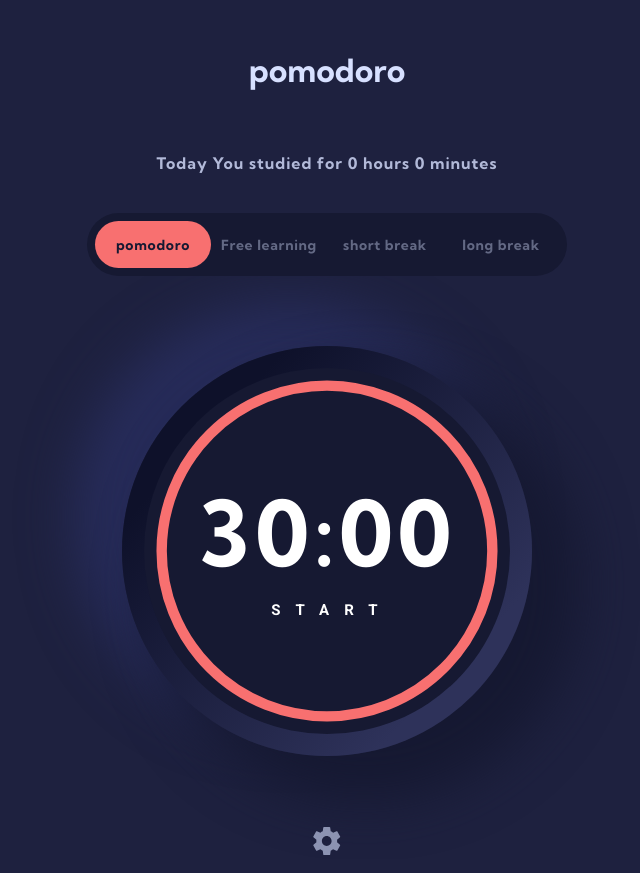
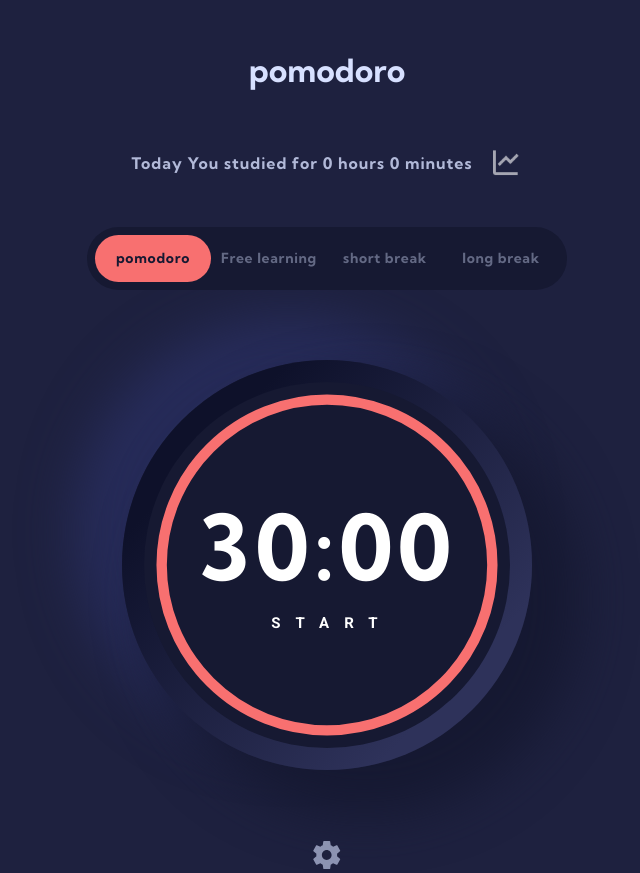
Before and after one commit to mlatka9/Pomodoro-app, a React (Create React App) app: page / in a window 1280 px wide. Shown: the whole page, without its empty margins (313-953 px from the left). Built offline with nearby package versions, Linux system fonts and the light colour scheme.

Commit message:
Add study history modal

```diff
--- a/package.json
+++ b/package.json
@@ -6,8 +6,10 @@
     "@testing-library/jest-dom": "^5.14.1",
     "@testing-library/react": "^11.2.7",
     "@testing-library/user-event": "^12.8.3",
+    "chart.js": "^3.6.2",
     "prop-types": "^15.7.2",
     "react": "^17.0.2",
+    "react-chartjs-2": "^4.0.0",
     "react-dom": "^17.0.2",
     "react-scripts": "4.0.3",
     "styled-components": "^5.3.3"
--- /dev/null
+++ b/src/components/HistoryModal/HistoryModal.js
@@ -0,0 +1,88 @@
+import { Wrapper, ModalBackground, SettignsHeader, ContentWrapper } from './HistoryModal.styles';
+import { Chart as ChartJS, CategoryScale, LinearScale, BarElement, Title, Tooltip, Legend } from 'chart.js';
+import { Bar } from 'react-chartjs-2';
+import IconClose from 'assets/images/icon-close.svg';
+import useStudyHistory from 'hooks/useStudyHistory';
+import { useTheme } from 'styled-components';
+
+ChartJS.register(CategoryScale, LinearScale, BarElement, Title, Tooltip, Legend);
+
+export const options = {
+  scales: {
+    x: {
+      grid: {
+        display: false,
+      },
+    },
+  },
+  // responsive: true,
+  plugins: {
+    legend: {
+      display: false,
+    },
+  },
+};
+
+const HistoryModal = ({ handleCloseHistory }) => {
+  const { studyHistory } = useStudyHistory();
+  const theme = useTheme();
+
+  const prepareChartData = () => {
+    const data = [];
+    let todayDate = new Date();
+
+    for (let i = 0; i < 7; i++) {
+      const ISOformatDate = todayDate.toISOString().split('T')[0];
+      const recordFromDay = studyHistory.find((record) => record.date === ISOformatDate);
+      if (recordFromDay) {
+        data.push(recordFromDay);
+      } else {
+        data.push({ date: ISOformatDate, time: 0 });
+      }
+      todayDate.setDate(todayDate.getDate() - 1);
+    }
+    return data.reverse();
+  };
+
+  const charData = prepareChartData();
+  const labels = charData.map((record) => record.date.split('-').slice(1).reverse().join('-'));
+  const data = {
+    labels,
+    datasets: [
+      {
+        label: 'minutes',
+        data: charData.map((record) => Math.floor(record.time / 60)),
+        backgroundColor: theme.colors.lightRed,
+      },
+    ],
+  };
+
+  const getTotalStudiedTimeInWeek = () => {
+    const total = charData.reduce((sum, record) => record.time + sum, 0);
+    if (total < 60) return `${total} seconds`;
+    if (total < 3600) return `${Math.floor(total / 60)} minutes`;
+    return `${Math.floor(total / 3660)} hours`;
+  };
+
+  return (
+    <>
+      <Wrapper>
+        <SettignsHeader>
+          <span>History</span>
+          <button onClick={handleCloseHistory}>
+            <img src={IconClose} alt="close history"></img>
+          </button>
+        </SettignsHeader>
+        <ContentWrapper>
+          <h2>
+            You studied for <span>{getTotalStudiedTimeInWeek()}</span> this week
+          </h2>
+          <Bar options={options} data={data} />
+        </ContentWrapper>
+      </Wrapper>
+      <ModalBackground onClick={handleCloseHistory}></ModalBackground>
+    </>
+  );
+};
+
+export default HistoryModal;
--- /dev/null
+++ b/src/components/HistoryModal/HistoryModal.styles.js
@@ -0,0 +1,101 @@
+import styled, { keyframes } from 'styled-components';
+
+const slideIn = keyframes`
+  0%{
+    transform: translate(-50%, -50%) scale(1);
+    opacity: 0;
+  }
+  1%{
+    transform: translate(-50%, -50%) scale(0.5);
+    opacity: 0;
+
+  }50%{
+    transform: translate(-50%, -50%) scale(1);
+    opacity: 1;
+  }
+  100% {
+    transform: translate(-50%, -50%) scale(1);
+    opacity: 1;
+  }
+`;
+
+export const Wrapper = styled.div`
+  background-color: ${({ theme }) => theme.colors.white};
+  width: 600px;
+  height: 512px;
+  position: absolute;
+  left: 50%;
+  top: 50%;
+  transform: translate(-50%, -50%);
+  display: flex;
+  flex-direction: column;
+  z-index: 100;
+  border-radius: 25px;
+  transform-origin: right top;
+  animation: ${slideIn} 500ms ease-in;
+  z-index: 1000;
+  @media (max-width: 600px) {
+    border-radius: 15px;
+    width: 90%;
+    height: unset;
+  }
+`;
+
+const showModalBackground = keyframes`
+  from {
+    opacity: 0;
+  }
+`;
+
+export const ModalBackground = styled.div`
+  position: fixed;
+  inset: 0;
+  background-color: rgba(22, 24, 43, 0.6);
+  z-index: 500;
+  animation: ${showModalBackground} 500ms linear;
+`;
+
+export const SettignsHeader = styled.div`
+  display: flex;
+  justify-content: space-between;
+  padding: 30px 40px;
+  border-bottom: 1px solid #e3e1e1;
+  @media (max-width: 600px) {
+    padding: 20px 30px;
+  }
+  span {
+    font-family: ${({ theme }) => theme.fonts.mainFont};
+    font-weight: bold;
+    font-size: 28px;
+    color: ${({ theme }) => theme.colors.black};
+    @media (max-width: 600px) {
+      font-size: 20px;
+    }
+  }
+  button {
+    padding: 0;
+    border: none;
+    background-color: transparent;
+    cursor: pointer;
+    img {
+      display: block;
+    }
+  }
+`;
+
+export const ContentWrapper = styled.div`
+  padding: 20px 40px 70px;
+  h2 {
+    font-family: ${({ theme }) => theme.fonts.mainFont};
+    font-weight: bold;
+    font-size: 13px;
+    color: ${({ theme }) => theme.colors.black};
+    letter-spacing: 1.5px;
+    text-transform: uppercase;
+    display: blok;
+    margin-bottom: 40px;
+    span {
+      color: ${({ theme }) => theme.colors.red};
+    }
+  }
+`;
--- a/src/components/PomodoroTimer/PomodoroTimer.js
+++ b/src/components/PomodoroTimer/PomodoroTimer.js
@@ -1,20 +1,21 @@
 import React from 'react';
-import { Wrapper, TimerWrapper, TimerBorder, TimerInner, SettingsButton } from './PomodoroTimer.styles';
+import { Wrapper, TimerWrapper, TimerBorder, TimerInner, SettingsButton, StatsWrapper } from './PomodoroTimer.styles';
 import SwitchBar from 'components/SwitchBar/SwitchBar';
 import ProgressBar from 'components/PorgressBar/ProgressBar';
 import SettingsIcon from 'assets/images/settings-icon.svg';
+import HistoryIcon from 'assets/images/icon-history.png';
 
 import { formatTimer, formatTimerHourBase } from 'helpers';
 import useGlobalSettings from 'hooks/useGlobalSettings';
 import useTimer from 'hooks/useTimer';
 import useMode from 'hooks/useMode';
-import useTimeStudiedToday from 'hooks/useStudiedToday';
+import useTimeStudiedToday from 'hooks/useStudyHistory';
 
 const calculatePercentagePorgress = (leftTime, allTime) => (leftTime / allTime) * 100;
 
-const PomodoroTimer = () => {
+const PomodoroTimer = ({ handleOpenHistory }) => {
   const { setIsSettingsOpen } = useGlobalSettings();
-  const { studiedTodayCounter } = useTimeStudiedToday();
+  const { timeStudiedToday } = useTimeStudiedToday();
   const { timer, timerState, handleToggleTimer, handleResetTimer, handleEndSession, baseTimeInSeconds } = useTimer();
   const { mode } = useMode();
 
@@ -27,7 +28,13 @@ const PomodoroTimer = () => {
   return (
     <Wrapper>
       <h1>pomodoro</h1>
-      <h2>Today You studied for {formatTimerHourBase(studiedTodayCounter.time)}</h2>
+      <StatsWrapper>
+        <h2>Today You studied for {formatTimerHourBase(timeStudiedToday)} </h2>
+        <button onClick={handleOpenHistory}>
+          <img src={HistoryIcon} alt="history" />
+        </button>
+      </StatsWrapper>
+
       <SwitchBar />
       <TimerWrapper>
         <TimerBorder>
--- a/src/components/PomodoroTimer/PomodoroTimer.styles.js
+++ b/src/components/PomodoroTimer/PomodoroTimer.styles.js
@@ -13,16 +13,6 @@ export const Wrapper = styled.div`
     @media (max-width: 600px) {
       margin: 30px 0;
     }
-  }
-  h2 {
-    font-family: ${({ theme }) => theme.fonts.mainFont};
-    font-size: 16px;
-    letter-spacing: 1px;
-    opacity: 0.8;
-    font-weight: bold;
-    color: ${({ theme }) => theme.colors.grey};
-    margin-bottom: 40px;
-    text-align: center;
   }
 `;
 
@@ -118,3 +108,39 @@ export const TimerInner = styled.div`
     letter-spacing: 10px;
   }
 `;
+
+export const StatsWrapper = styled.div`
+  display: flex;
+  align-items: center;
+  margin-bottom: 40px;
+  h2 {
+    font-family: ${({ theme }) => theme.fonts.mainFont};
+    font-size: 16px;
+    letter-spacing: 1px;
+    opacity: 0.8;
+    font-weight: bold;
+    color: ${({ theme }) => theme.colors.grey};
+
+    text-align: center;
+  }
+  button {
+    height: 35px;
+    width: 35px;
+    border: none;
+    background-color: transparent;
+    padding: 0;
+    cursor: pointer;
+    z-index: 100;
+    opacity: 0.6;
+    transition: opacity 100ms ease-in-out, transform 150ms ease-in-out;
+    margin-left: 15px;
+    img {
+      width: 100%;
+      height: 100%;
+    }
+    &:hover {
+      opacity: 1;
+      transform: scale(1.1);
+    }
+  }
+`;
--- a/src/hooks/useStudiedToday.js
+++ /dev/null
@@ -1,43 +0,0 @@
-import React, { useContext, useState, useEffect, useCallback } from 'react';
-import { getItemFromLocalStorage, setItemInLocalStorage } from 'helpers';
-
-const StudiedTodayContext = React.createContext();
-
-export const StudiedTodayProvider = ({ children }) => {
-  const [studiedTodayCounter, setStudiedTodayCounter] = useState({ time: 0, date: new Date().toDateString() });
-
-  useEffect(() => {
-    const storedData = getItemFromLocalStorage('studiedToday');
-    if (storedData && storedData.date === new Date().toDateString()) {
-      setStudiedTodayCounter(storedData);
-    }
-  }, []);
-
-  useEffect(() => {
-    setItemInLocalStorage('studiedToday', studiedTodayCounter);
-  }, [studiedTodayCounter]);
-
-  const updateTimeStudiedToday = useCallback(
-    (bonusTime) => {
-      if (new Date().toDateString() === studiedTodayCounter.date) {
-        setStudiedTodayCounter((prev) => ({ ...prev, time: prev.time + bonusTime }));
-      } else {
-        setStudiedTodayCounter(() => ({ time: bonusTime, date: new Date().toDateString() }));
-      }
-    },
-    [studiedTodayCounter.date]
-  );
-
-  const values = { updateTimeStudiedToday, studiedTodayCounter };
-  return <StudiedTodayContext.Provider value={values}>{children}</StudiedTodayContext.Provider>;
-};
-
-const useTimeStudiedToday = () => {
-  const context = useContext(StudiedTodayContext);
-  if (context === undefined) {
-    throw new Error('useCount must be used within a StudiedTodayContext');
-  }
-  return context;
-};
-
-export default useTimeStudiedToday;
--- /dev/null
+++ b/src/hooks/useStudyHistory.js
@@ -0,0 +1,52 @@
+import React, { useContext, useState, useEffect } from 'react';
+import { getItemFromLocalStorage, setItemInLocalStorage } from 'helpers';
+
+const StudyHistoryContext = React.createContext();
+
+export const StudyHistoryProvider = ({ children }) => {
+  const [studyHistory, setStudyHistory] = useState([]);
+
+  useEffect(() => {
+    const storedData = getItemFromLocalStorage('studyHistory');
+    if (storedData) {
+      setStudyHistory(storedData);
+    }
+  }, []);
+
+  useEffect(() => {
+    setItemInLocalStorage('studyHistory', studyHistory);
+  }, [studyHistory]);
+
+  const updateTimeStudied = (bonusTime) => {
+    const isTimeRecordedToday = studyHistory.some((record) => record.date === new Date().toISOString().split('T')[0]);
+    if (isTimeRecordedToday) {
+      setStudyHistory(
+        studyHistory.map((record) => {
+          if (record.date === new Date().toISOString().split('T')[0]) {
+            return { date: record.date, time: record.time + bonusTime };
+          } else {
+            return record;
+          }
+        })
+      );
+    } else {
+      setStudyHistory([...studyHistory, { date: new Date().toISOString().split('T')[0], time: bonusTime }]);
+    }
+  };
+
+  const timeStudiedToday =
+    studyHistory.find((record) => record.date === new Date().toISOString().split('T')[0])?.time || 0;
+
+  const values = { updateTimeStudied, studyHistory, timeStudiedToday };
+  return <StudyHistoryContext.Provider value={values}>{children}</StudyHistoryContext.Provider>;
+};
+
+const useStudyHistory = () => {
+  const context = useContext(StudyHistoryContext);
+  if (context === undefined) {
+    throw new Error('useStudyHistory must be used within a StudiedTodayContext');
+  }
+  return context;
+};
+
+export default useStudyHistory;
--- a/src/hooks/useTimer.js
+++ b/src/hooks/useTimer.js
@@ -3,14 +3,14 @@ import useGlobalSettings from './useGlobalSettings';
 import RingSound from 'assets/sounds/ring-sound.wav';
 import { formatTimer } from 'helpers';
 import useMode from './useMode';
-import useTimeStudiedToday from './useStudiedToday';
+import useStudyHistory from './useStudyHistory';
 
 const TimerContext = React.createContext();
 
 export const TimerProvider = ({ children }) => {
   const { globalSettings } = useGlobalSettings();
   const { mode } = useMode();
-  const { updateTimeStudiedToday, studiedTodayCounter } = useTimeStudiedToday();
+  const { updateTimeStudied } = useStudyHistory();
   const baseTimeInSeconds = mode === 'freeLearning' ? 0 : globalSettings.timerBase[mode] * 60;
   const timerWorker = useRef();
   // const renerCounter = useRef(0);
@@ -68,11 +68,11 @@ export const TimerProvider = ({ children }) => {
         setTimerState('finished');
         document.title = 'Session end';
         if (mode === 'pomodoro') {
-          updateTimeStudiedToday(baseTimeInSeconds);
+          updateTimeStudied(baseTimeInSeconds);
         }
       }
     }
-  }, [timer, studiedTodayCounter.date, timerState, mode, baseTimeInSeconds, updateTimeStudiedToday]);
+  }, [timer, timerState, mode, baseTimeInSeconds, updateTimeStudied]);
 
   const handleToggleTimer = () => {
     if (timerState === 'idle' || timerState === 'paused') {
@@ -83,7 +83,7 @@ export const TimerProvider = ({ children }) => {
   };
 
   const handleEndSession = () => {
-    updateTimeStudiedToday(timer);
+    updateTimeStudied(timer);
     setTimerState('idle');
   };
 
--- a/src/views/App.js
+++ b/src/views/App.js
@@ -6,11 +6,16 @@ import SettingsModal from 'components/SettingsModal/SettingsModal';
 import useGlobalSettings from 'hooks/useGlobalSettings';
 import { TimerProvider } from 'hooks/useTimer';
 import { ModeProvider } from 'hooks/useMode';
-import React from 'react';
-import { StudiedTodayProvider } from 'hooks/useStudiedToday';
+import React, { useState } from 'react';
+import { StudyHistoryProvider } from 'hooks/useStudyHistory';
+import HistoryModal from 'components/HistoryModal/HistoryModal';
 
 const App = () => {
   const { globalSettings, isSettingsOpen } = useGlobalSettings();
+  const [isHisotryOpen, setIsHisotryOpen] = useState();
+
+  const handleOpenHistory = () => setIsHisotryOpen(true);
+  const handleCloseHistory = () => setIsHisotryOpen(false);
 
   const selectedTheme = getCustomTheme(globalSettings.font, globalSettings.colorTheme);
 
@@ -18,11 +23,12 @@ const App = () => {
     <ThemeProvider theme={selectedTheme}>
       <GlobalStyle />
       <ModeProvider>
-        <StudiedTodayProvider>
+        <StudyHistoryProvider>
           <TimerProvider>
-            <PomodoroTimer />
+            <PomodoroTimer handleOpenHistory={handleOpenHistory} />
           </TimerProvider>
-        </StudiedTodayProvider>
+          {isHisotryOpen ? <HistoryModal handleCloseHistory={handleCloseHistory} /> : null}
+        </StudyHistoryProvider>
       </ModeProvider>
       {isSettingsOpen ? <SettingsModal /> : null}
     </ThemeProvider>
```
Also changed, not shown: src/assets/images/icon-history.png (added), 1 other file (tests, documents, lock files or other folders).
